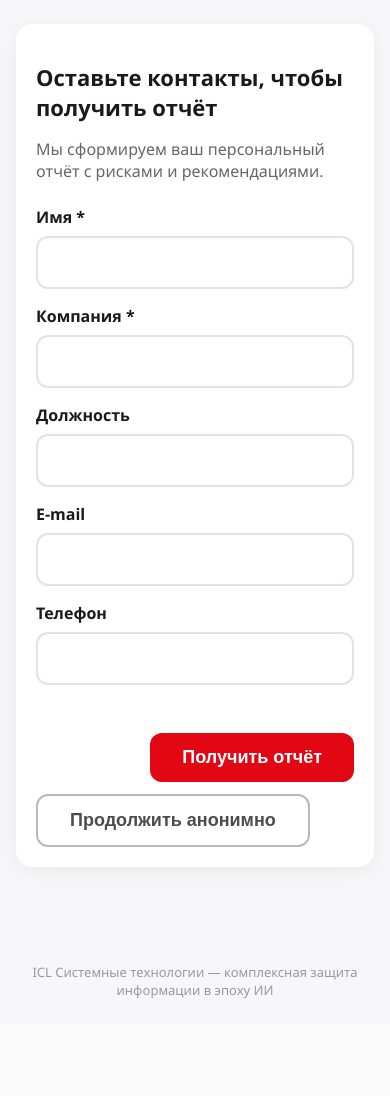
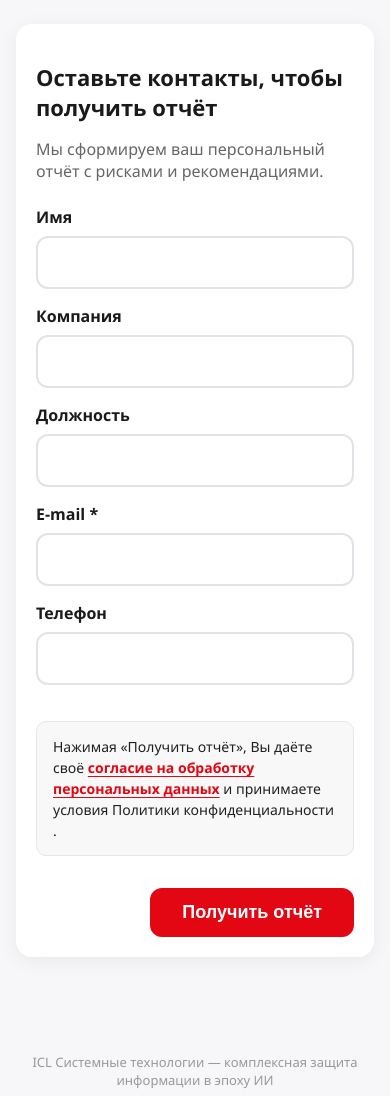
Before and after one commit to Worm2d/ai-readiness-stand, a Django app: template templates/survey/contacts.html in a window 390 px wide. Shown: the top 1096 px of the page. Before the commit the page ends 999 px from the top, so only its background shows below. Run offline with Django 4.2, Linux system fonts and the light colour scheme; the template is opened without the code that fills it: values that come from a table or form of the project are taken from there, others are empty; data comes from the database, SQL or seed files in the repository; parts of the project's set-up code (start-up, migrations or seed data) failed here and were passed over.

Commit message:
Обновить форму сбора контактов: файл политики, обязательный email, без анонимного режима

```diff
--- a/core/admin.py
+++ b/core/admin.py
@@ -12,10 +12,8 @@ class SiteSettingsAdmin(admin.ModelAdmin):
             {
                 "fields": (
                     "collect_personal_data",
-                    "require_personal_data_consent",
                     "personal_data_consent_text",
-                    "personal_data_policy_url",
-                    "personal_data_policy_link_text",
+                    "privacy_policy_file",
                 )
             },
         ),
--- a/core/models.py
+++ b/core/models.py
@@ -11,25 +11,20 @@ class SiteSettings(models.Model):
         default=True,
         help_text="Если включено — перед показом результата будет показана форма (имя, компания, email/телефон).",
     )
-    require_personal_data_consent = models.BooleanField(
-        "Запрашивать согласие на обработку персональных данных",
-        default=True,
-        help_text="При включённом сборе контактов посетитель должен подтвердить согласие, чтобы отправить форму.",
-    )
     personal_data_consent_text = models.TextField(
         "Текст согласия на обработку персональных данных",
         default="Я даю согласие на обработку моих персональных данных для подготовки и отправки отчёта.",
+        help_text="Показывается во всеплывающем окне при переходе по ссылке «согласие на обработку персональных данных».",
     )
-    personal_data_policy_url = models.URLField(
-        "Ссылка на политику обработки персональных данных",
+    privacy_policy_file = models.FileField(
+        "Файл политики конфиденциальности",
+        upload_to="policy/",
         blank=True,
-        default="",
-        help_text="Необязательная ссылка, которая показывается рядом с согласием.",
-    )
-    personal_data_policy_link_text = models.CharField(
-        "Текст ссылки на политику",
-        max_length=255,
-        default="Политика обработки персональных данных",
+        null=True,
+        help_text=(
+            "PDF или другой документ с политикой обработки персональных данных. Ссылка на скачивание "
+            "этого файла показывается в форме сбора контактов рядом с текстом согласия."
+        ),
     )
 
     landing_title = models.CharField(
--- a/survey/forms.py
+++ b/survey/forms.py
@@ -5,26 +5,11 @@ from .models import Question
 
 
 class ContactForm(forms.Form):
-    visitor_name = forms.CharField(label="Имя", max_length=255, required=True)
-    visitor_company = forms.CharField(label="Компания", max_length=255, required=True)
+    visitor_name = forms.CharField(label="Имя", max_length=255, required=False)
+    visitor_company = forms.CharField(label="Компания", max_length=255, required=False)
     visitor_position = forms.CharField(label="Должность", max_length=255, required=False)
-    visitor_email = forms.EmailField(label="E-mail", required=False)
+    visitor_email = forms.EmailField(label="E-mail", required=True)
     visitor_phone = forms.CharField(label="Телефон", max_length=50, required=False)
-
-    def __init__(self, *args, require_consent=False, consent_label="", **kwargs):
-        super().__init__(*args, **kwargs)
-        if require_consent:
-            self.fields["personal_data_consent"] = forms.BooleanField(
-                label=consent_label,
-                required=True,
-                error_messages={"required": "Для отправки контактов необходимо согласие на обработку персональных данных."},
-            )
-
-    def clean(self):
-        cleaned = super().clean()
-        if not cleaned.get("visitor_email") and not cleaned.get("visitor_phone"):
-            raise forms.ValidationError("Укажите e-mail или телефон для связи.")
-        return cleaned
 
 
 def build_question_form(question: Question, data=None):
--- a/survey/urls.py
+++ b/survey/urls.py
@@ -6,10 +6,5 @@ urlpatterns = [
     path("survey/start/", views.SurveyStartView.as_view(), name="survey_start"),
     path("survey/<uuid:session_uuid>/question/<int:step>/", views.SurveyQuestionView.as_view(), name="survey_question"),
     path("survey/<uuid:session_uuid>/contacts/", views.SurveyContactsView.as_view(), name="survey_contacts"),
-    path(
-        "survey/<uuid:session_uuid>/contacts/anonymous/",
-        views.SurveyAnonymousContinueView.as_view(),
-        name="survey_contacts_anonymous",
-    ),
     path("survey/<uuid:session_uuid>/result/", views.SurveyResultView.as_view(), name="survey_result"),
 ]
--- a/templates/survey/contacts.html
+++ b/templates/survey/contacts.html
@@ -1,11 +1,7 @@
 {% extends "base.html" %}
 {% block content %}
 <style>
-    .consent-field {
-        display: flex;
-        flex-wrap: wrap;
-        align-items: center;
-        gap: 8px 12px;
+    .consent-note {
         margin: 20px 0 8px;
         padding: 14px 16px;
         background: #f8f8f8;
@@ -13,23 +9,7 @@
         border-radius: 10px;
         color: #202020;
         font-size: 14px;
-        line-height: 1.45;
-    }
-
-    .consent-field label {
-        display: inline-flex;
-        align-items: flex-start;
-        gap: 8px;
-        margin: 0;
-        cursor: pointer;
-    }
-
-    .consent-field input[type="checkbox"] {
-        width: 17px;
-        height: 17px;
-        margin: 2px 0 0;
-        accent-color: var(--primary);
-        flex: 0 0 auto;
+        line-height: 1.5;
     }
 
     .consent-link {
@@ -49,15 +29,8 @@
         color: #a8040d;
     }
 
-    .anonymous-form {
-        margin-top: 12px;
-        text-align: left;
-    }
-
-    .anonymous-form .btn-secondary {
-        background: transparent;
-        color: #4c4c4c;
-        border-color: #b9b9b9;
+    a.consent-link {
+        cursor: pointer;
     }
 
     .consent-dialog {
@@ -148,14 +121,6 @@
     }
 
     @media (max-width: 560px) {
-        .consent-field {
-            align-items: flex-start;
-        }
-
-        .consent-link {
-            margin-left: 25px;
-        }
-
         .consent-dialog__header,
         .consent-dialog__body,
         .consent-dialog__footer {
@@ -177,37 +142,30 @@
     <form method="post" id="contacts-form">
         {% csrf_token %}
         {% for field in form %}
-            {% if field.name != "personal_data_consent" %}
-                <label class="field-label" for="{{ field.id_for_label }}">{{ field.label }}{% if field.field.required %} *{% endif %}</label>
-                {{ field }}
-                {% for error in field.errors %}<div class="errorlist">{{ error }}</div>{% endfor %}
-            {% endif %}
+            <label class="field-label" for="{{ field.id_for_label }}">{{ field.label }}{% if field.field.required %} *{% endif %}</label>
+            {{ field }}
+            {% for error in field.errors %}<div class="errorlist">{{ error }}</div>{% endfor %}
         {% endfor %}
 
-        {% if form.personal_data_consent %}
-            <div class="consent-field">
-                <label for="{{ form.personal_data_consent.id_for_label }}">
-                    {{ form.personal_data_consent }}
-                    <span>Я даю согласие на обработку моих персональных данных.</span>
-                </label>
-                <button type="button" class="consent-link" id="open-consent-dialog">Открыть согласие</button>
-                {% for error in form.personal_data_consent.errors %}<div class="errorlist">{{ error }}</div>{% endfor %}
-            </div>
-        {% endif %}
+        <div class="consent-note">
+            Нажимая «Получить отчёт», Вы даёте своё
+            <a href="javascript:void(0)" class="consent-link" id="open-consent-dialog">согласие на обработку персональных данных</a>
+            и принимаете условия
+            {% if site_settings.privacy_policy_file %}
+                <a href="{{ site_settings.privacy_policy_file.url }}" class="consent-link" target="_blank" rel="noopener" download>Политики конфиденциальности</a>
+            {% else %}
+                Политики конфиденциальности
+            {% endif %}
+            .
+        </div>
 
         <div class="nav-buttons">
             <span></span>
             <button type="submit" class="btn-secondary" style="background: var(--primary); color: #fff; border: none;">Получить отчёт</button>
         </div>
     </form>
-
-    <form method="post" action="{% url 'survey_contacts_anonymous' session.uuid %}" class="anonymous-form">
-        {% csrf_token %}
-        <button type="submit" class="btn-secondary">Продолжить анонимно</button>
-    </form>
 </div>
 
-{% if form.personal_data_consent %}
 <dialog id="consent-dialog" class="consent-dialog" aria-labelledby="consent-dialog-title">
     <div class="consent-dialog__header">
         <h2 id="consent-dialog-title">Согласие на обработку персональных данных</h2>
@@ -233,5 +191,4 @@
         });
     }());
 </script>
-{% endif %}
 {% endblock %}
```
Also changed, not shown: survey/views.py (+6 -23 lines), core/migrations/0003_privacy_policy_file.py (added).
